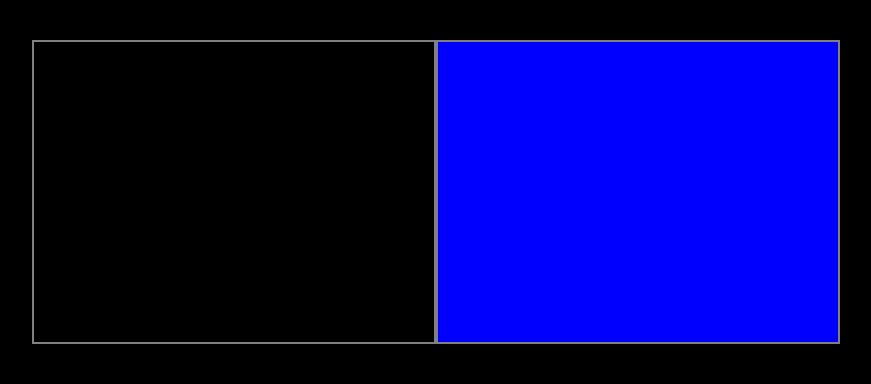
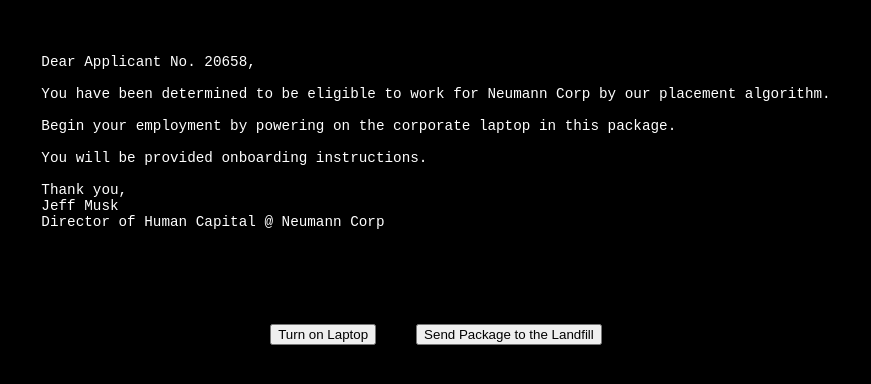
Before and after one commit to tjimenez1997/Neumann, a plain HTML site: page index.html in a window 1280 px wide. Shown: the part 86-470 px from the top of the page, without its empty margins (204-1075 px from the left). Drawn offline with Linux system fonts and the light colour scheme.

Commit message:
Added Classes and Project Structure

```diff
--- a/index.html
+++ b/index.html
@@ -5,6 +5,25 @@
     </head>
     <body>
         <h1 id="title">Neumann Corp.</h1>
+        <div id="gameIntro">
+            <pre id="acceptanceLetter">
+                Dear Applicant No. 20658,
+
+                You have been determined to be eligible to work for Neumann Corp by our placement algorithm.
+
+                Begin your employment by powering on the corporate laptop in this package.
+
+                You will be provided onboarding instructions.
+
+                Thank you,
+                Jeff Musk
+                Director of Human Capital @ Neumann Corp
+            </pre>
+        </div>
+        <div id="gameIntroOptions">
+            <button id="start">Turn on Laptop</button>
+            <button id="gameAlternativeEnding">Send Package to the Landfill</button>
+        </div>
         <div id="gameUI">
             <div id="splitScreen">
                 <canvas id="display" width="400" height="300">
@@ -12,5 +31,6 @@
             </div>
             <div id="codeArea"></div>
         </div>
+        <script type="module" src="main.js"></script>
     </body>
 </html>
--- /dev/null
+++ b/main.js
@@ -0,0 +1,7 @@
+import Game from './scripts/game.js';
+import UI from './scripts/ui.js';
+
+const game = new Game();
+const ui = new UI();
+
+console.log("Main Class Executed");
--- /dev/null
+++ b/scripts/game.js
@@ -0,0 +1,12 @@
+export default class Game {
+    constructor() {
+        this.inputData = [];
+        this.outputData = [];
+        this.temporaryInput = [];
+        this.temporaryOutput = [];
+        this.level = 1;
+        this.solution = "";
+    }
+
+
+}
--- /dev/null
+++ b/scripts/ui.js
@@ -0,0 +1,15 @@
+export default class UI {
+    constructor(){
+        this.gameState = "Intro";
+        this.level = 1;
+        document.querySelectorAll("button").forEach((element) => {
+            element.addEventListener("click", this.buttonClickSoundEffect)
+        });
+    }
+
+    buttonClickSoundEffect = (event) => {
+        let audio = new Audio('../assets/sounds/buttonClick.mp3');
+        audio.play();
+    }
+
+}
--- a/style.css
+++ b/style.css
@@ -14,8 +14,30 @@
     text-align: center;
 }
 
+#gameIntro{
+    display: flex;
+    justify-content: center;
+}
+
+#acceptanceLetter{
+    color:white;
+    font-size: 1.1em;
+    white-space: pre-line;
+}
+
+#gameIntroOptions{
+    display: flex;
+    justify-content: center;
+    margin-top: 80px;
+    gap: 40px;
+}
+
+button {
+
+}
+
 #gameUI {
-    display: flex;
+    display: none; /* Changes to flex when displayed */
     height: 100%;
     width: 100%;
     justify-content: center;
@@ -27,6 +49,8 @@
     flex-direction: row;
     border: 2px solid grey;
 }
+
+
 #codeArea {
     width: 400px;
     height: 300px;
```
Also changed, not shown: 3 other files.
